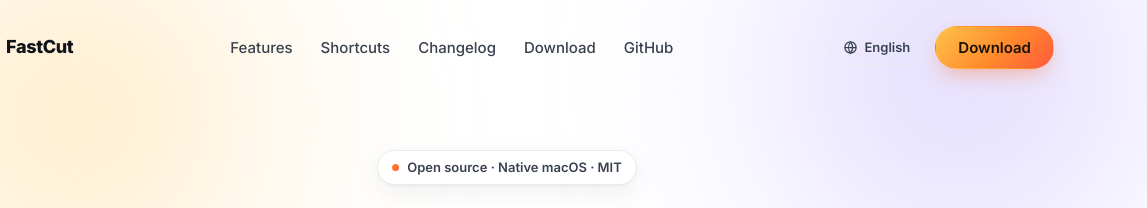
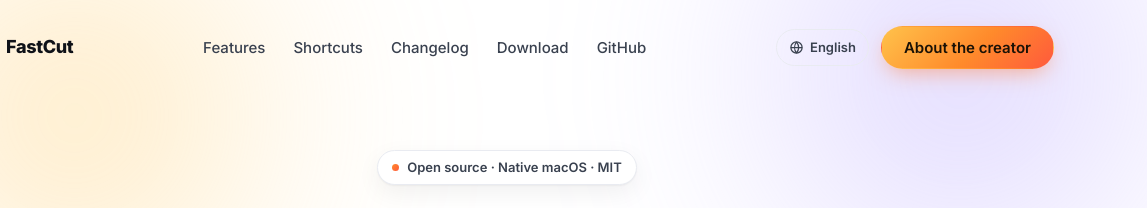
Before and after one commit to 7757/FastCut, a plain HTML site: page docs/index.html in a window 1280 px wide. Shown: the top 208 px of the page, 133-1280 px from the left. Drawn offline with Linux system fonts and the light colour scheme; no server answers.

Commit message:
feat: link product site to creator portfolio

```diff
--- a/docs/i18n.js
+++ b/docs/i18n.js
@@ -2,8 +2,8 @@
 (function () {
   const I18N = {
     en: {
-      nav_features: "Features", nav_shortcuts: "Shortcuts", nav_changelog: "Changelog", nav_download: "Download",
-      btn_download: "Download",
+      nav_features: "Features", nav_shortcuts: "Shortcuts", nav_changelog: "Changelog", nav_download: "Download", nav_author: "About the creator",
+      btn_download: "Download", btn_author: "About the creator",
       hero_eyebrow: "Open source · Native macOS · MIT",
       hero_h1: 'Your Mac clipboard,<br><span class="gradient-text">at lightning speed</span>',
       hero_sub: "Lives in the menu bar; one hotkey brings your clipboard history back — text, images, links. Search, hit return, paste.<br>Native, lightweight, open source.",
@@ -40,8 +40,8 @@
       foot_repo: "Repository", foot_license: "MIT License", foot_copyright: "Open-source under MIT", visits_label: "views", stat_views: "views", stat_visitors: "visitors",
     },
     zh: {
-      nav_features: "功能", nav_shortcuts: "快捷键", nav_changelog: "更新日志", nav_download: "下载",
-      btn_download: "免费下载",
+      nav_features: "功能", nav_shortcuts: "快捷键", nav_changelog: "更新日志", nav_download: "下载", nav_author: "关于作者",
+      btn_download: "免费下载", btn_author: "关于作者",
       hero_eyebrow: "开源 · 原生 macOS · MIT 协议",
       hero_h1: '你的 Mac 剪贴板,<br><span class="gradient-text">快如闪电</span>',
       hero_sub: "常驻菜单栏,一个快捷键唤起剪贴板历史 —— 文本、图片、链接,搜一下,回车粘贴。<br>原生、轻量、开源,几乎无感。",
@@ -78,8 +78,8 @@
       foot_repo: "GitHub 仓库", foot_license: "MIT 许可证", foot_copyright: "基于 MIT 协议开源", visits_label: "次访问", stat_views: "浏览量", stat_visitors: "访客",
     },
     ja: {
-      nav_features: "機能", nav_shortcuts: "ショートカット", nav_changelog: "変更履歴", nav_download: "ダウンロード",
-      btn_download: "無料ダウンロード",
+      nav_features: "機能", nav_shortcuts: "ショートカット", nav_changelog: "変更履歴", nav_download: "ダウンロード", nav_author: "作者について",
+      btn_download: "無料ダウンロード", btn_author: "作者について",
       hero_eyebrow: "オープンソース · ネイティブ macOS · MIT",
       hero_h1: 'あなたの Mac のクリップボードを<br><span class="gradient-text">稲妻の速さで</span>',
       hero_sub: "メニューバーに常駐。ホットキー一つでクリップボード履歴を呼び出し —— テキスト、画像、リンク。検索して Enter で貼り付け。<br>ネイティブ、軽量、オープンソース。",
@@ -116,8 +116,8 @@
       foot_repo: "リポジトリ", foot_license: "MIT ライセンス", foot_copyright: "MIT ライセンスで公開", visits_label: "アクセス", stat_views: "ビュー", stat_visitors: "訪問者",
     },
     ko: {
-      nav_features: "기능", nav_shortcuts: "단축키", nav_changelog: "변경 이력", nav_download: "다운로드",
-      btn_download: "무료 다운로드",
+      nav_features: "기능", nav_shortcuts: "단축키", nav_changelog: "변경 이력", nav_download: "다운로드", nav_author: "만든 사람",
+      btn_download: "무료 다운로드", btn_author: "만든 사람",
       hero_eyebrow: "오픈소스 · 네이티브 macOS · MIT",
       hero_h1: '당신의 Mac 클립보드를<br><span class="gradient-text">번개처럼 빠르게</span>',
       hero_sub: "메뉴 막대에 상주하며, 단축키 하나로 클립보드 기록을 불러옵니다 —— 텍스트, 이미지, 링크. 검색하고 Enter로 붙여넣기.<br>네이티브, 가볍고, 오픈소스.",
--- a/docs/index.html
+++ b/docs/index.html
@@ -43,7 +43,7 @@
           <button type="button" data-lang="ko">한국어</button>
         </div>
       </div>
-      <a class="btn btn-primary" href="#download" data-i18n="btn_download">免费下载</a>
+      <a class="btn btn-primary" href="https://yi.fandcode.com/" target="_blank" rel="noopener" data-i18n="btn_author">关于作者</a>
     </div>
   </div>
 </nav>
```
